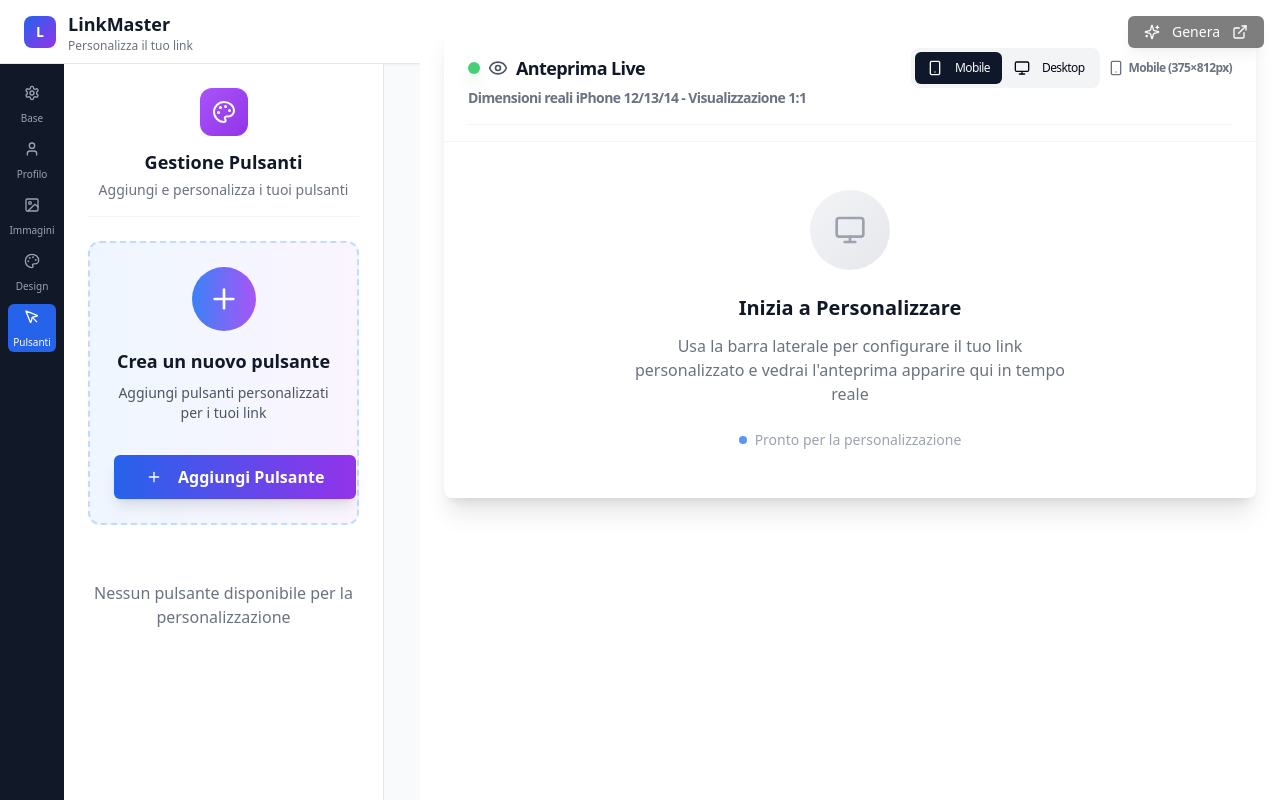
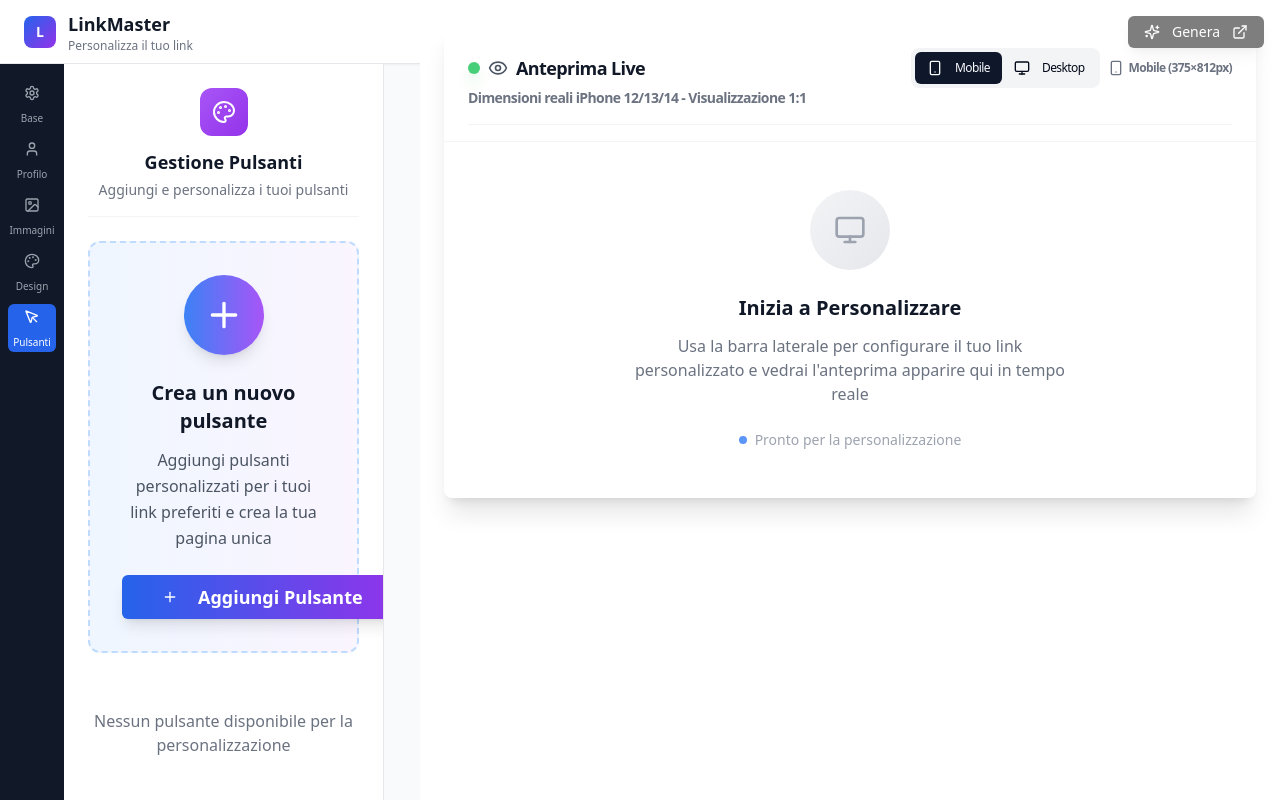
Before and after one commit to desmodhomer/click-flow-master, a React (Vite) app: page /link-customizer in a window 1280 px wide. Both pictures are taken after a click on the button "Pulsanti". Built offline with nearby package versions, Linux system fonts and the light colour scheme.

Commit message:
Fix "Add Button" section layout
Improved the layout of the "Add Button" section in `src/components/customizer/button-design/AddButtonSection.tsx` to enhance visual appeal and user experience.

```diff
--- a/src/components/customizer/button-design/AddButtonSection.tsx
+++ b/src/components/customizer/button-design/AddButtonSection.tsx
@@ -9,21 +9,23 @@ interface AddButtonSectionProps {
 
 const AddButtonSection = ({ onAddButton }: AddButtonSectionProps) => {
   return (
-    <div className="bg-gradient-to-r from-blue-50 to-purple-50 border-2 border-dashed border-blue-200 rounded-xl p-6">
-      <div className="text-center space-y-4">
-        <div className="w-16 h-16 bg-gradient-to-r from-blue-500 to-purple-500 rounded-full flex items-center justify-center mx-auto">
-          <Plus className="h-8 w-8 text-white" />
+    <div className="bg-gradient-to-r from-blue-50 to-purple-50 border-2 border-dashed border-blue-200 rounded-xl p-8">
+      <div className="text-center space-y-6">
+        <div className="w-20 h-20 bg-gradient-to-r from-blue-500 to-purple-500 rounded-full flex items-center justify-center mx-auto shadow-lg">
+          <Plus className="h-10 w-10 text-white" />
         </div>
-        <div>
-          <h4 className="text-lg font-semibold text-gray-900 mb-2">Crea un nuovo pulsante</h4>
-          <p className="text-sm text-gray-600 mb-4">Aggiungi pulsanti personalizzati per i tuoi link</p>
+        <div className="space-y-3">
+          <h4 className="text-xl font-bold text-gray-900">Crea un nuovo pulsante</h4>
+          <p className="text-gray-600 max-w-sm mx-auto leading-relaxed">
+            Aggiungi pulsanti personalizzati per i tuoi link preferiti e crea la tua pagina unica
+          </p>
         </div>
         <Button
           onClick={onAddButton}
           size="lg"
-          className="bg-gradient-to-r from-blue-600 to-purple-600 hover:from-blue-700 hover:to-purple-700 text-white font-semibold px-8 py-3 text-base shadow-lg hover:shadow-xl transition-all duration-200"
+          className="bg-gradient-to-r from-blue-600 to-purple-600 hover:from-blue-700 hover:to-purple-700 text-white font-semibold px-10 py-4 text-lg shadow-lg hover:shadow-xl transition-all duration-300 hover:scale-105 active:scale-95 border-0"
         >
-          <Plus className="h-5 w-5 mr-2" />
+          <Plus className="h-5 w-5 mr-3" />
           Aggiungi Pulsante
         </Button>
       </div>
```
